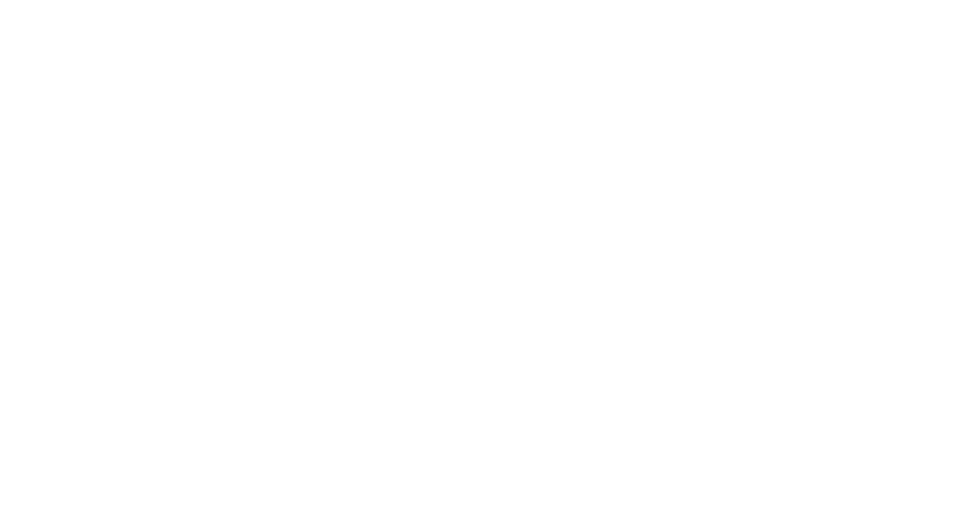
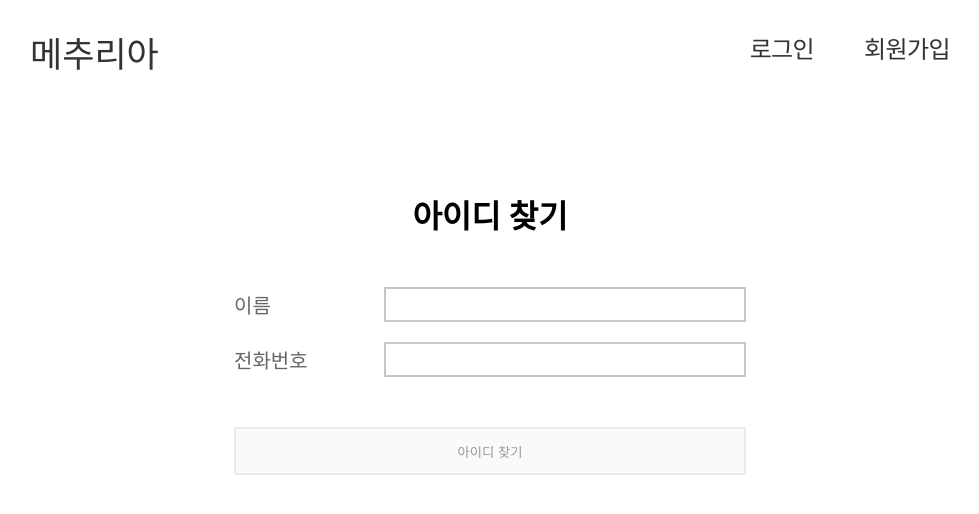
Before and after one commit to quailss/Mechulia-Front, a React (Create React App) app: page /findAccount in a window 1280 px wide. Before the commit this address had no page. Shown: the top 514 px of the page, without its empty margins (150-1129 px from the left). Built offline with nearby package versions, Linux system fonts and the light colour scheme; no server answers; a web font is replaced by a local one.

Commit message:
[FEAT]아이디 찾기

```diff
--- a/src/AppRouter.tsx
+++ b/src/AppRouter.tsx
@@ -5,6 +5,7 @@
 import CreateAccount from "./createAccount";
 import Theme from "./theme";
 import Recipe from "./recipe";
+import FindAccount from "./findAccount";
 
 function AppRouter() {
     return (
@@ -14,6 +15,7 @@
             <Route path="/createAccount" element={<CreateAccount />} />
             <Route path="/theme" element={<Theme />} />
             <Route path="/recipe" element={<Recipe />} />
+            <Route path="/findAccount" element={<FindAccount />} />
         </Routes>
     );
 }
--- /dev/null
+++ b/src/components/popup.tsx
@@ -0,0 +1,25 @@
+import React, { ReactNode } from 'react';
+import '../styles/popup.css';
+
+interface ModalProps {
+    isOpen: boolean;
+    onClose: () => void;
+    children: ReactNode;
+  }
+
+  const Modal: React.FC<ModalProps> = ({ isOpen, onClose, children }) => {
+    if (!isOpen) return null;
+
+    return (
+      <div className="modal-overlay">
+        <div className="modal-content">
+          {children}
+          <button className="modal-close-button" onClick={onClose}>
+            닫기
+          </button>
+        </div>
+      </div>
+    );
+  };
+
+  export default Modal;
--- /dev/null
+++ b/src/findAccount.tsx
@@ -0,0 +1,83 @@
+import React, {useState} from "react";
+import axios from 'axios';
+import Navigation from "./components/nav";
+import "./styles/findAccount.css";
+import PopUp from './components/popup';
+
+const FindAccount:React.FC = () => {
+    const [username, setUsername] = useState('');
+    const [userphone, setUserphone] = useState('');
+    //서버에서 받은 이메일
+    const [email, setEmail] = useState('');
+    const [errorMessage, setErrorMessage] = useState('');
+    const [isModalOpen, setIsModalOpen] = useState(false);
+
+    //두 입력값이 모두 채워졌는지 확인
+    const isFormValid = username && userphone;
+
+    //아이디 찾기
+    const handleFindId = async () => {
+        try {
+          // 입력한 이름과 전화번호로 POST 요청
+          const response = await axios.post('http://localhost:8080/api/auth/find-id', {
+            name: username,
+            phoneNumber: userphone,
+          });
+
+          // 서버에서 받은 이메일을 상태로 저장
+          setEmail(response.data);
+          setErrorMessage('');
+          setIsModalOpen(true);
+
+          //null 값인 경우
+          const receivedEmail = response.data;
+
+          if (receivedEmail === '이메일:null') {
+            setErrorMessage('해당 사용자를 찾을 수 없습니다.');
+            setEmail('');
+          } else {
+            setEmail(receivedEmail);
+            setErrorMessage('');
+          }
+          setIsModalOpen(true);
+
+        } catch (error: any) {
+          // 오류 발생 시 메시지 출력
+          if (error.response && error.response.status === 404) {
+            setErrorMessage('해당 사용자를 찾을 수 없습니다.');
+          } else {
+            setErrorMessage('오류가 발생했습니다. 다시 시도해주세요.');
+          }
+          setEmail('');
+          setIsModalOpen(true);
+        }
+      };
+
+    return(
+        <div>
+            <Navigation />
+            <div className="find-id-container">
+                <h1>아이디 찾기</h1>
+                <div>
+                    <label className="text-font">이름 </label>
+                    <input type="text" id="username" name="username" className="search-id" value={username} onChange={(e) => setUsername(e.target.value)} required />
+                </div>
+                <div>
+                    <label className="text-font">전화번호 </label>
+                    <input type="phone" id="userphone" name="userphone" className="search-phone" value={userphone} onChange={(e) => setUserphone(e.target.value)} required />
+                </div>
+                <button className={`find-id-button ${isFormValid ? 'active' : ''}`}  disabled={!isFormValid} onClick={handleFindId}>아이디 찾기</button>
+                {/*팝업창*/}
+                <PopUp isOpen={isModalOpen} onClose={() => setIsModalOpen(false)}>
+                    {email ? (
+                    <p>{email}</p>
+                    ) : (
+                    <p style={{ color: 'red' }}>{errorMessage}</p>
+                    )}
+                </PopUp>
+            </div>
+        </div>
+    );
+};
+
+export default FindAccount;
--- a/src/login.tsx
+++ b/src/login.tsx
@@ -116,7 +116,7 @@
                 </div>
                 <div className="management-container">
                     <Link to="/createAccount" className="register">회원가입</Link>
-                    <Link to="#" className="find">ID/PW 찾기</Link>
+                    <Link to="/findAccount" className="find">ID/PW 찾기</Link>
                 </div>
                 <div className="division">
                     <hr className="line line-left" />
--- /dev/null
+++ b/src/styles/findAccount.css
@@ -0,0 +1,51 @@
+
+
+.find-id-container{
+    position: relative;
+    top: 50px;
+    width: 40vw;
+    margin: 0 auto;
+    text-align: center;
+}
+
+.find-id-container div {
+    display: flex;
+    align-items: center;
+    margin-bottom: 20px;
+}
+
+.find-id-container h1 {
+    margin-bottom: 50px;
+}
+
+.text-font{
+    width: 150px;
+    font-size: 20px;
+    text-align: left;
+    color: #666666;
+}
+
+.search-id, .search-phone {
+    flex-grow: 1;
+    padding: 8px;
+    border: 2px solid #c7c7c7;
+}
+
+.find-id-button{
+    width: 100%;
+    height: 48px;
+    border: 2px solid #EBEBEB;
+    margin-top: 30px;
+    color: #999999;
+    cursor: not-allowed;
+}
+
+.find-id-button.active {
+    background-color: #2D2D2D; /* 활성화 상태 배경 색상 */
+    color: white; /* 활성화 상태 글자 색상 */
+    cursor: pointer;
+}
+
+.find-id-button:disabled {
+cursor: not-allowed;
+}
--- a/src/styles/login.css
+++ b/src/styles/login.css
@@ -77,6 +77,10 @@
     border-right: 1px solid #555555 !important;
 }
 
+.register:hover, .find:hover{
+    border-bottom: 2px solid #555555;
+}
+
 .division {
     margin-top: 70px;
     display: flex;
--- /dev/null
+++ b/src/styles/popup.css
@@ -0,0 +1,35 @@
+.modal-overlay {
+    position: fixed;
+    top: 0;
+    left: 0;
+    width: 100%;
+    height: 100%;
+    background: rgba(0, 0, 0, 0.5);
+    display: flex;
+    justify-content: center;
+    align-items: center;
+}
+
+.modal-content {
+    background: white;
+    padding: 40px;
+    border-radius: 8px;
+    flex-direction: column;
+    text-align: center;
+    font-size: 20px;
+}
+
+.modal-close-button {
+    margin-top: 10px;
+    padding: 8px 16px;
+    background-color: #EBEBEB;
+    color: #999999;
+    border: none;
+    border-radius: 4px;
+    cursor: pointer;
+}
+
+.modal-close-button:hover {
+    background-color: #2D2D2D;
+    color: white;
+}
```
